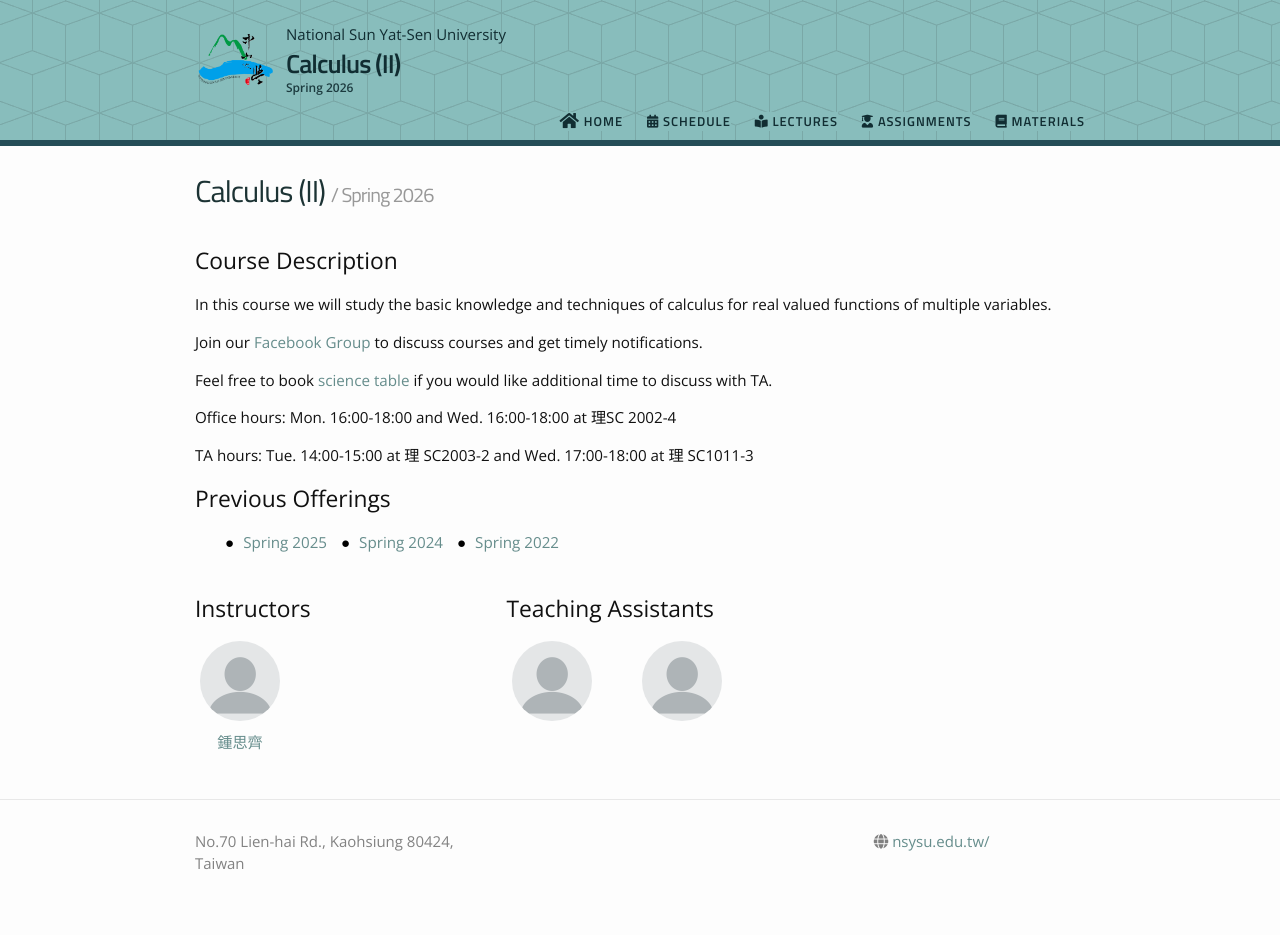
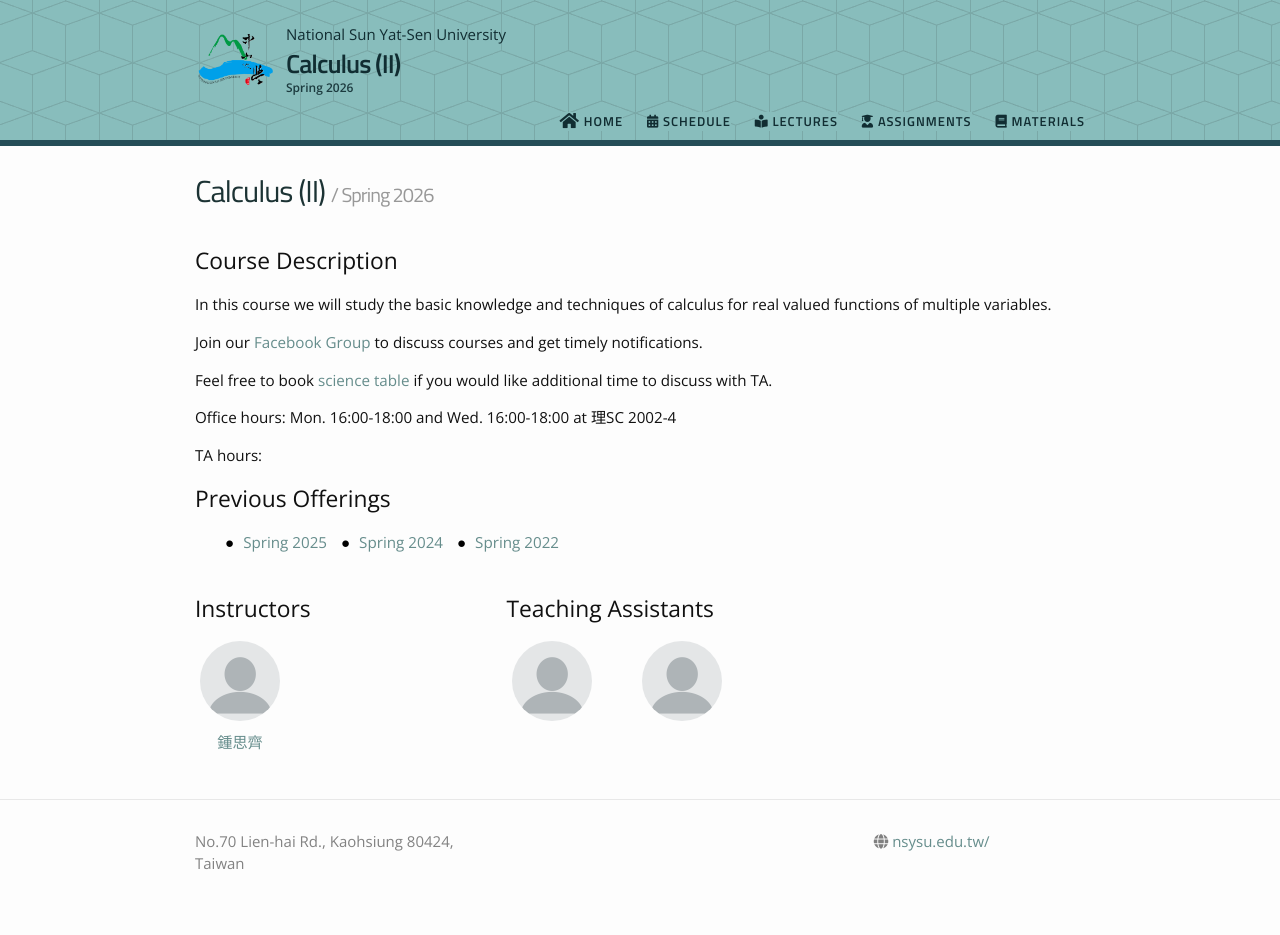
Before and after one commit to phonchi/nsysu-calculus2, a Jekyll site: the page built from index.md, in a window 1280 px wide. Built offline with Jekyll 4.4.1, drawn with Linux system fonts in a browser that asks for light colours; nearby versions of some CDN libraries.

Commit message:
Update index.md

```diff
--- a/index.md
+++ b/index.md
@@ -7,4 +7,4 @@ Feel free to book [science table](https://sites.google.com/g-mail.nsysu.edu.tw/q
 
 Office hours: Mon. 16:00-18:00 and Wed. 16:00-18:00 at 理SC 2002-4
 
-TA hours: Tue. 14:00-15:00 at 理 SC2003-2 and Wed. 17:00-18:00 at 理 SC1011-3
+TA hours:
```
